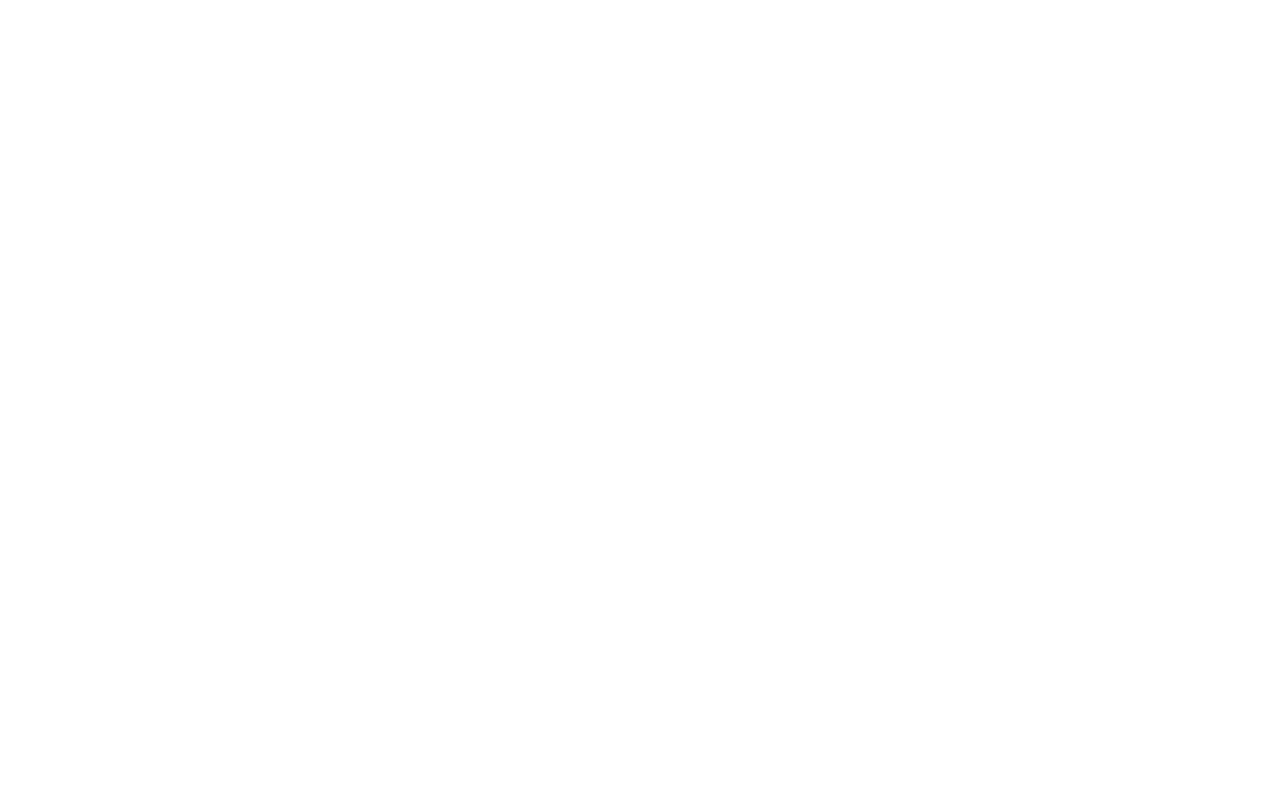
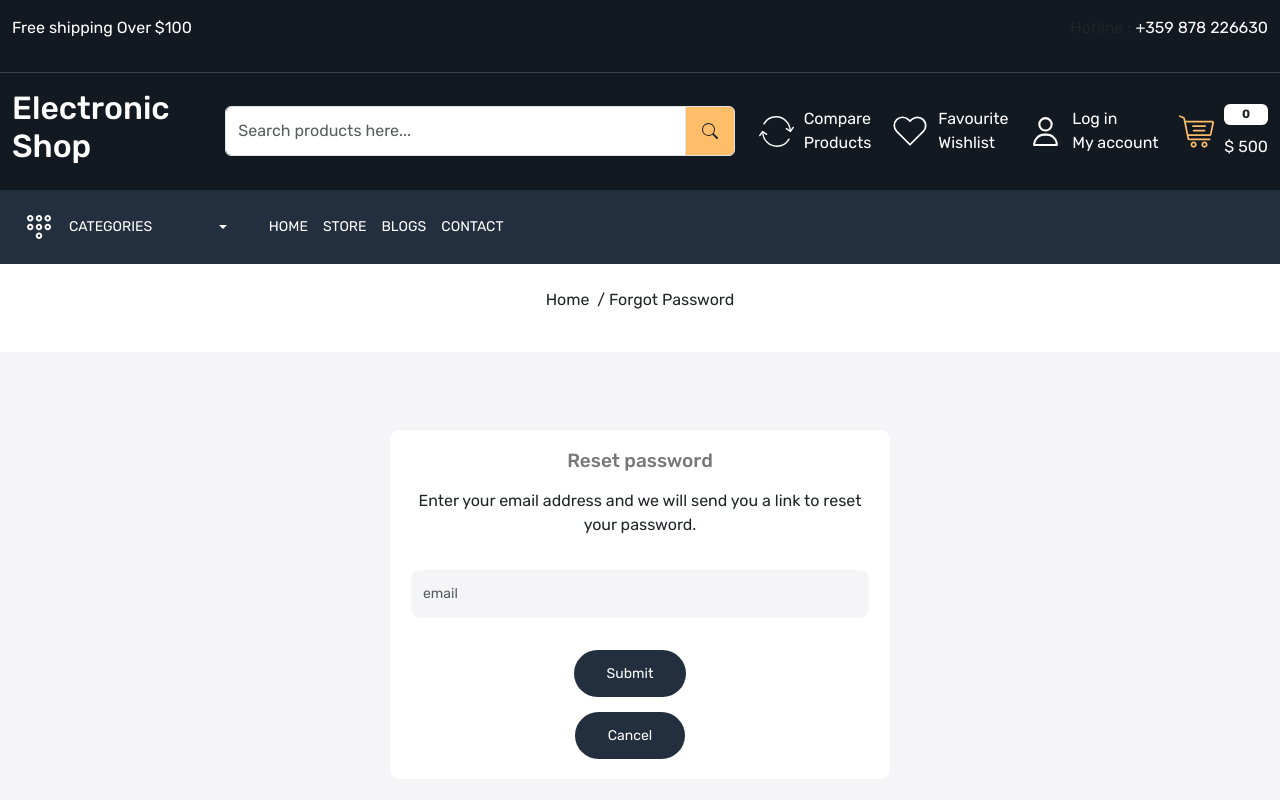
Before and after one commit to GGarenov/digital-store, a React (Create React App) app in the folder client/: page /forgot-password in a window 1280 px wide. Before the commit this address had no page. Shown: the top 800 px of the page. Built offline with nearby package versions, Linux system fonts and the light colour scheme.

Commit message:
Forgot Password page is created as well as its routes.

```diff
--- a/client/src/App.js
+++ b/client/src/App.js
@@ -10,6 +10,7 @@
 import CompareProduct from "./pages/CompareProduct";
 import Wishlist from "./pages/Wishlist";
 import Login from "./pages/Login";
+import ForgotPassword from "./pages/ForgotPassword";
 
 function App() {
   return (
@@ -25,6 +26,7 @@
             <Route path="Compare-product" element={<CompareProduct />} />
             <Route path="wishlist" element={<Wishlist />} />
             <Route path="login" element={<Login />} />
+            <Route path="forgot-password" element={<ForgotPassword />} />
           </Route>
         </Routes>
       </BrowserRouter>
--- /dev/null
+++ b/client/src/pages/ForgotPassword.js
@@ -0,0 +1,41 @@
+import React from "react";
+import BreadCrumb from "../components/BreadCrumb";
+import Meta from "../components/Meta";
+import { Link } from "react-router-dom";
+
+const ForgotPassword = () => {
+  return (
+    <>
+      <Meta title="Forgot Password" />
+      <BreadCrumb title="Forgot Password" />
+
+      <div className="forgot-password-wrapper py-5 home-wrapper-2">
+        <div className="row">
+          <div className="col-12">
+            <div className="auth-card">
+              <h3 className="text-center mb-3">Reset password</h3>
+              <p className="text-center mb-3">
+                Enter your email address and we will send you a link to reset your password.
+              </p>
+              <form className="d-flex flex-column gap-15" action="">
+                <div className="mt-3">
+                  <input type="email" name="email" className="form-control" placeholder="email" />
+                </div>
+                <div>
+                  <div className="mt-3 d-flex justify-content-center flex-column gap-15 align-items-center">
+                    <button className="button border-0">Submit</button>
+                    <Link to="/login" className="button text-white">
+                      Cancel
+                    </Link>
+                  </div>
+                </div>
+              </form>
+            </div>
+          </div>
+        </div>
+      </div>
+    </>
+  );
+};
+
+export default ForgotPassword;
```
